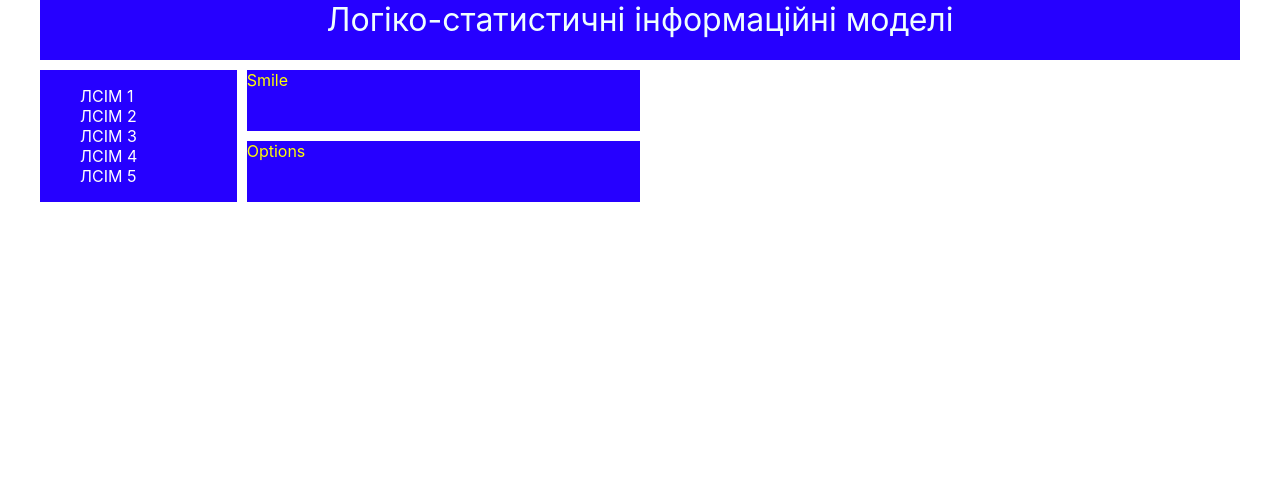
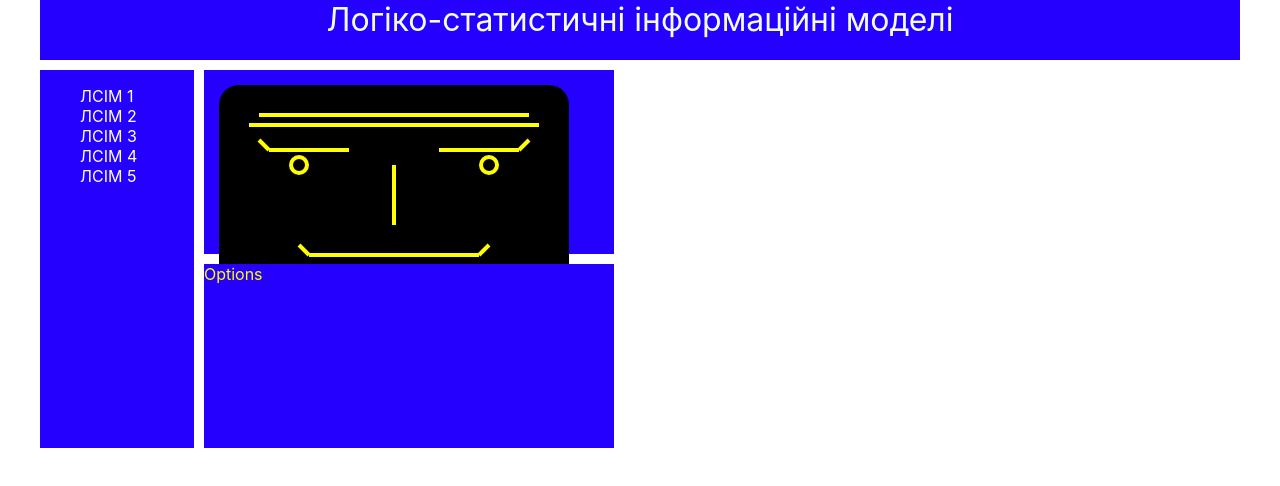
Before and after one commit to vetal0352/lsim, a React (Create React App) app: page / in a window 1280 px wide. Shown: the top 486 px of the page. Built offline with nearby package versions, Linux system fonts and the light colour scheme.

Commit message:
2021-02-09 add SVG smile

```diff
--- a/src/App.css
+++ b/src/App.css
@@ -7,7 +7,7 @@
   "n s g"
   "n o g";
   grid-template-rows: 60px 1fr 1fr;
-  grid-template-columns: 2fr 4fr 6fr;
+  grid-template-columns: 1.5fr 4fr 6fr;
   grid-gap: 10px;
   color: azure;
 }
--- a/src/components/smile/Smile.jsx
+++ b/src/components/smile/Smile.jsx
@@ -4,7 +4,21 @@ import styles from "./Smile.module.css"
 const Smile = () => {
     return (
       <div className={styles.smile}>
-        Smile
+        <svg version="1.1" width="100%" height="100%">
+          <rect x="0" y="0" width="350" height="200" rx="20"/>
+          <line x1="40" y1="30" x2="310" y2="30" />
+          <line x1="30" y1="40" x2="320" y2="40" />
+          <line x1="50" y1="65" x2="130" y2="65" />
+          <line x1="40" y1="55" x2="50" y2="65" />
+          <line x1="220" y1="65" x2="300" y2="65" />
+          <line x1="300" y1="65" x2="310" y2="55" />
+          <circle cx="80" cy="80" r="8" />
+          <circle cx="270" cy="80" r="8" />
+          <line x1="175" y1="80" x2="175" y2="140" />
+          <line x1="90" y1="170" x2="260" y2="170" />
+          <line x1="80" y1="160" x2="90" y2="170" />
+          <line x1="260" y1="170" x2="270" y2="160" />
+        </svg>
       </div>
     );
   }
--- a/src/components/smile/Smile.module.css
+++ b/src/components/smile/Smile.module.css
@@ -3,3 +3,16 @@
     background-color: rgb(38, 0, 255);
     color: yellow;
 }
+svg {
+    padding: 15px;
+}
+line {
+    stroke: yellow;
+    stroke-width: 4px;
+}
+
+circle {
+    fill:none;
+    stroke: yellow;
+    stroke-width:4px;
+}
```
Also changed, not shown: 1 other file (tests, documents, lock files or other folders).
